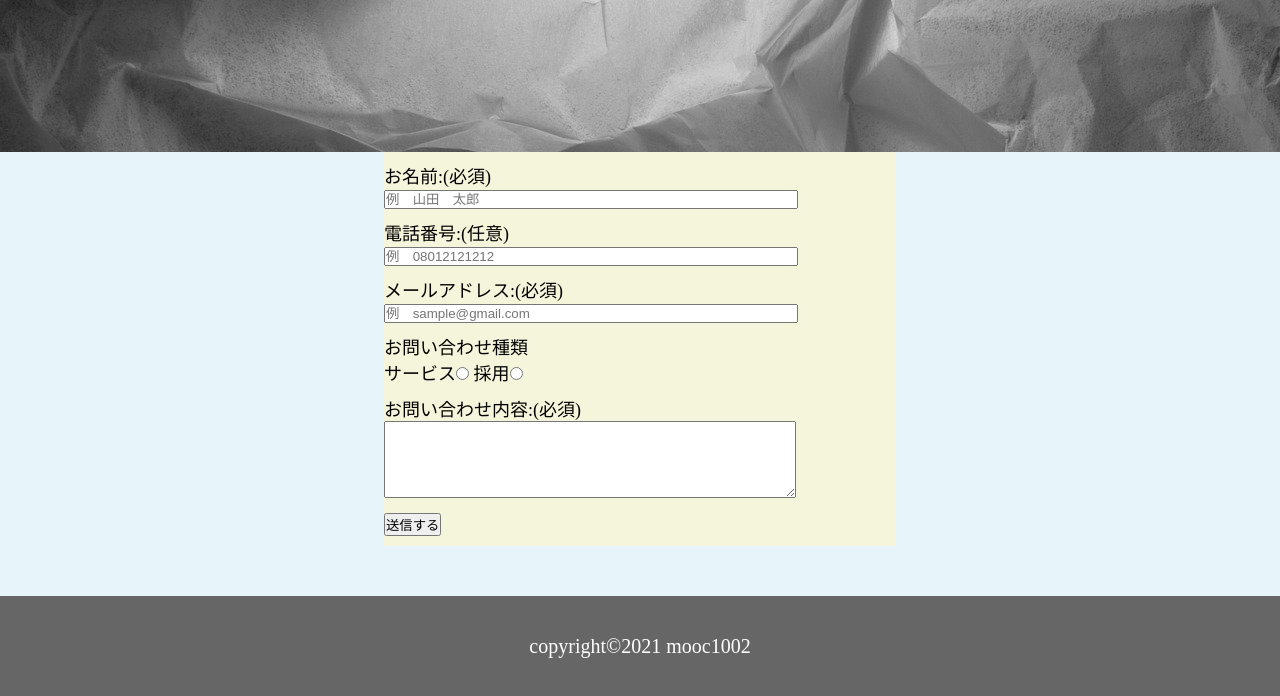
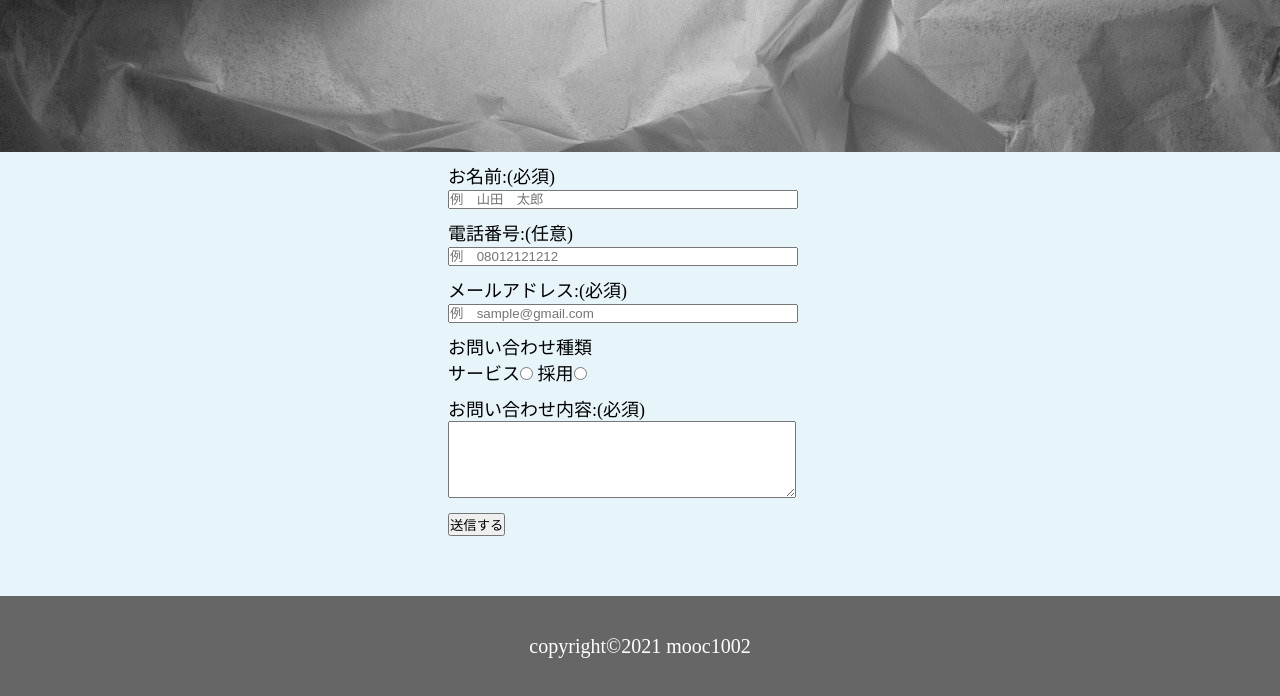
Before and after one commit to mooc1002/wether, a plain HTML site: page contact.html in a window 1280 px wide. Shown: the part 328-1024 px from the top of the page. Drawn offline with Linux system fonts and the light colour scheme.

Commit message:
Add files via upload
formの背景を削除

```diff
--- a/css/contact/contact.scss
+++ b/css/contact/contact.scss
@@ -16,16 +16,15 @@ main {
 }
 
 form {
-    width: 40%;
+    width: 30%;
     margin: 0 auto;
     padding: 10px 0;
-    background-color: beige;
 
     & input[type="text"],
     input[type="tel"],
     input[type="email"],
     textarea {
-        width: 80%;
+        width: 90%;
     }
 
     & p {
```
Also changed, not shown: css/contact/contact.css, 1 other file.
